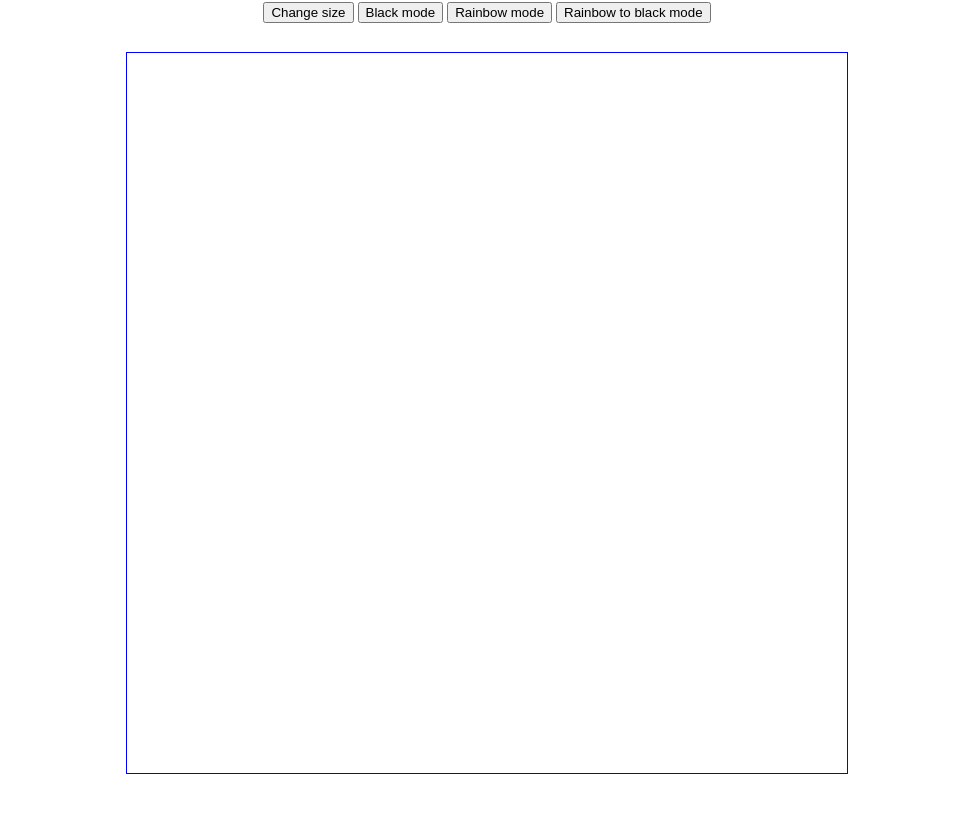
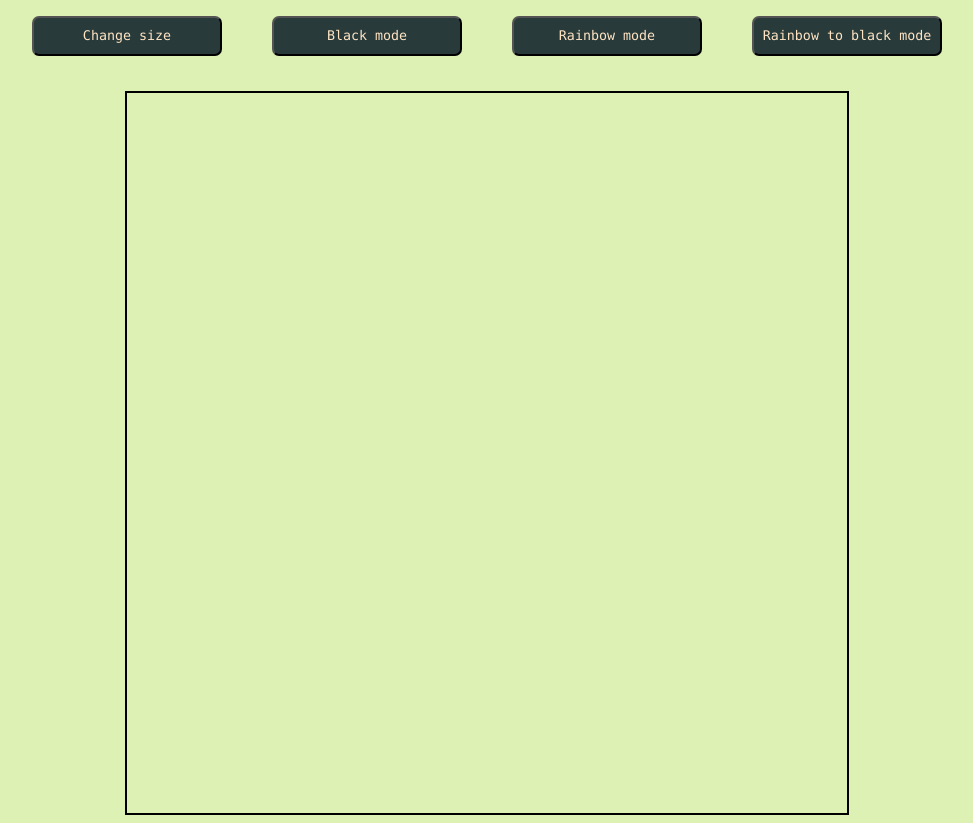
Before and after one commit to jurianoff/etch-a-sketch, a plain HTML site: page index.html in a window 1280 px wide. Shown: the part 78-901 px from the top of the page, without its empty margins (153-1126 px from the left). Before the commit the page ends 860 px from the top, so only its background shows below. Drawn offline with Linux system fonts and the light colour scheme.

Commit message:
Modify style (Add colors, change fonts)

```diff
--- a/index.html
+++ b/index.html
@@ -7,6 +7,7 @@
     <title>Etch-a-sketch</title>
 </head>
 <body>
+    <h1>Etch-a-sketch!</h1>
     <div class="buttons">
         <button class="size">Change size</button>
         <button class="black">Black mode</button>
--- a/style.css
+++ b/style.css
@@ -3,7 +3,11 @@ body {
     flex-direction: column;
     align-items: center;
     justify-content: center;
-    padding-top: 72px;
+    font-family: "Lucida Console", monospace;
+    background-color: rgb(220, 241, 179);
+    color:rgb(0, 0, 0);
+    font-weight: 900;
+    text-shadow: 5px 5px 11px rgb(80, 82, 70);
 }
 
 .square {
@@ -23,7 +27,7 @@ body {
     height: 720px;
     width: 720px;
     flex-wrap: wrap;
-    border: 1px solid blue;
+    border: 2px solid rgb(0, 0, 0);
     flex-shrink: 0;
 }
 
@@ -31,8 +35,26 @@ body {
     background-color: black;
 }
 
+button {
+    font-family: "Lucida Console", monospace;
+    background-color: rgb(40, 58, 58);
+    color:bisque;
+    width: 190px;
+    height: 40px;
+    border-radius: 7px;
+}
+
+button:hover {
+    background-color: rgb(71, 78, 78);;
+}
+
 .buttons {
     height: 50px;
+    display: flex;
+    align-items:center;
+    justify-content: space-between;
+    gap:50px;
+    margin-bottom: 30px;
 }
 
 .blackMode {
```
